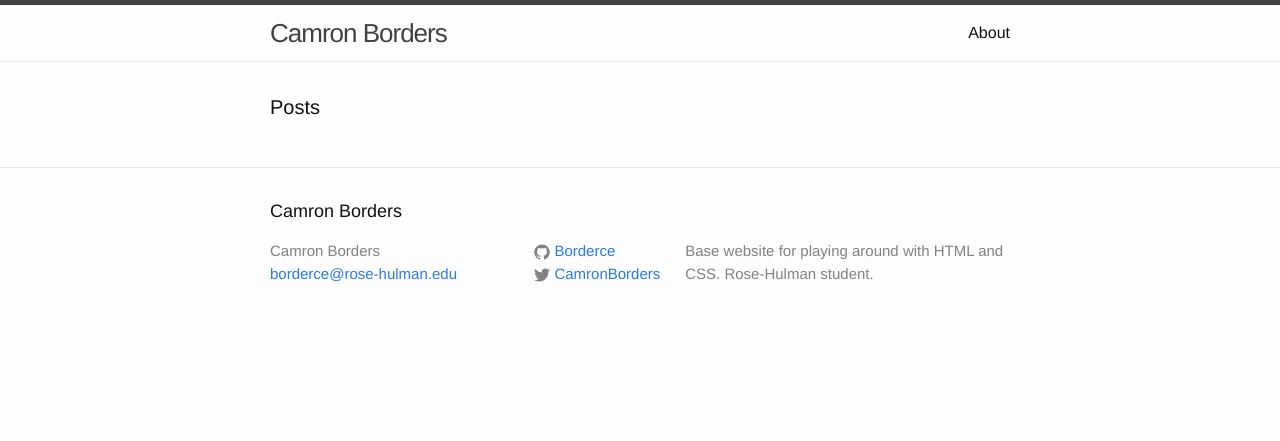
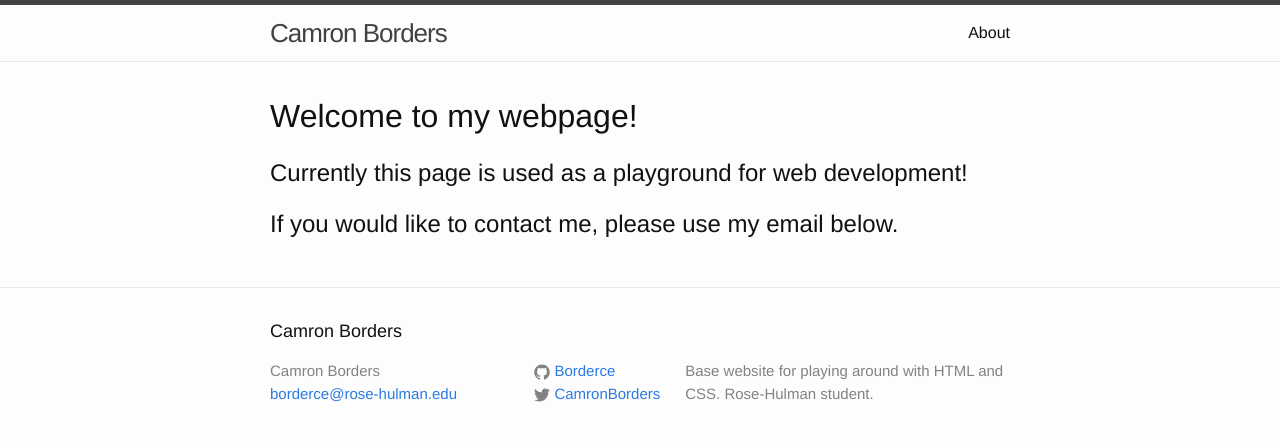
Before and after one commit to Borderce/Borderce.github.io, a Jekyll site: the page built from index.html, in a window 1280 px wide. Shown: the top 441 px of the page. Built offline with Jekyll 4.4.1, drawn with Linux system fonts in a browser that asks for light colours.

Commit message:
Update index.html

```diff
--- a/index.html
+++ b/index.html
@@ -4,18 +4,8 @@ layout: default
 
 <div class="home">
 
-  <h1 class="page-heading">Posts</h1>
-
-  <!--<ul class="post-list">-->
-  <!--  {% for post in site.posts %}-->
-  <!--    <li>-->
-  <!--      <span class="post-meta">{{ post.date | date: "%b %-d, %Y" }}</span>-->
-
-  <!--      <h2>-->
-  <!--        <a class="post-link" href="{{ post.url | prepend: site.baseurl }}">{{ post.title }}</a>-->
-  <!--      </h2>-->
-  <!--    </li>-->
-  <!--  {% endfor %}-->
-  <!--</ul>-->
+   <h1>Welcome to my webpage!</h1>
+   <h2>Currently this page is used as a playground for web development!</h2>
+   <h2>If you would like to contact me, please use my email below.</h2>
 
 </div>
```
